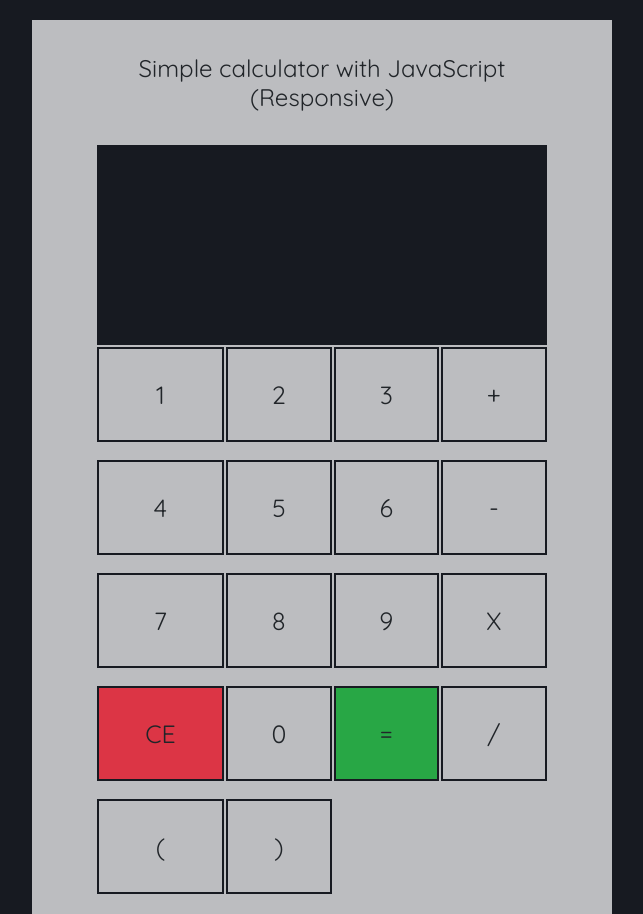
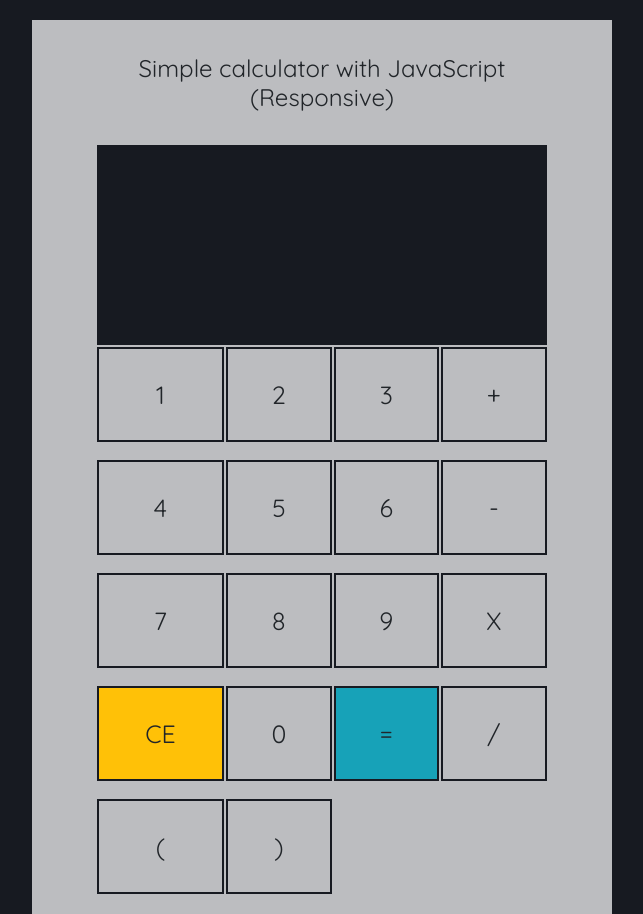
Before and after one commit to arifian853/simple-calculator-JS, a plain HTML site: page index.html in a window 1280 px wide. Shown: the top 914 px of the page, without its empty margins (318-961 px from the left). Drawn offline with nearby package versions, Linux system fonts and the light colour scheme.

Commit message:
Update index.html

```diff
--- a/index.html
+++ b/index.html
@@ -41,9 +41,9 @@
                 <td><p class="input" align="center" type="operator" name="times" value="*" onclick="calculator.display.value += '*'"> X </p></td>
                </tr>
                <tr>
-                  <td><p class="input bg-danger" align="center" type="button" id="clear" name="clear" value="c" onclick="calculator.display.value = ''">CE</p></td>
+                  <td><p class="input bg-warning" align="center" type="button" id="clear" name="clear" value="c" onclick="calculator.display.value = ''">CE</p></td>
                   <td><p class="input" align="center" type="button" name="zero" value="0" onclick="calculator.display.value += '0'">0</p></td>
-                  <td><p class="input bg-success" align="center" type="button" name="doit" value="=" onclick="calculator.display.value = eval(calculator.display.value)">=</p></td>
+                  <td><p class="input bg-info" align="center" type="button" name="doit" value="=" onclick="calculator.display.value = eval(calculator.display.value)">=</p></td>
                   <td><p class="input" align="center" type="button" class="operator" name="div" value="/" onclick="calculator.display.value += '/'">/</p></td>
                </tr>
                <tr>
```
